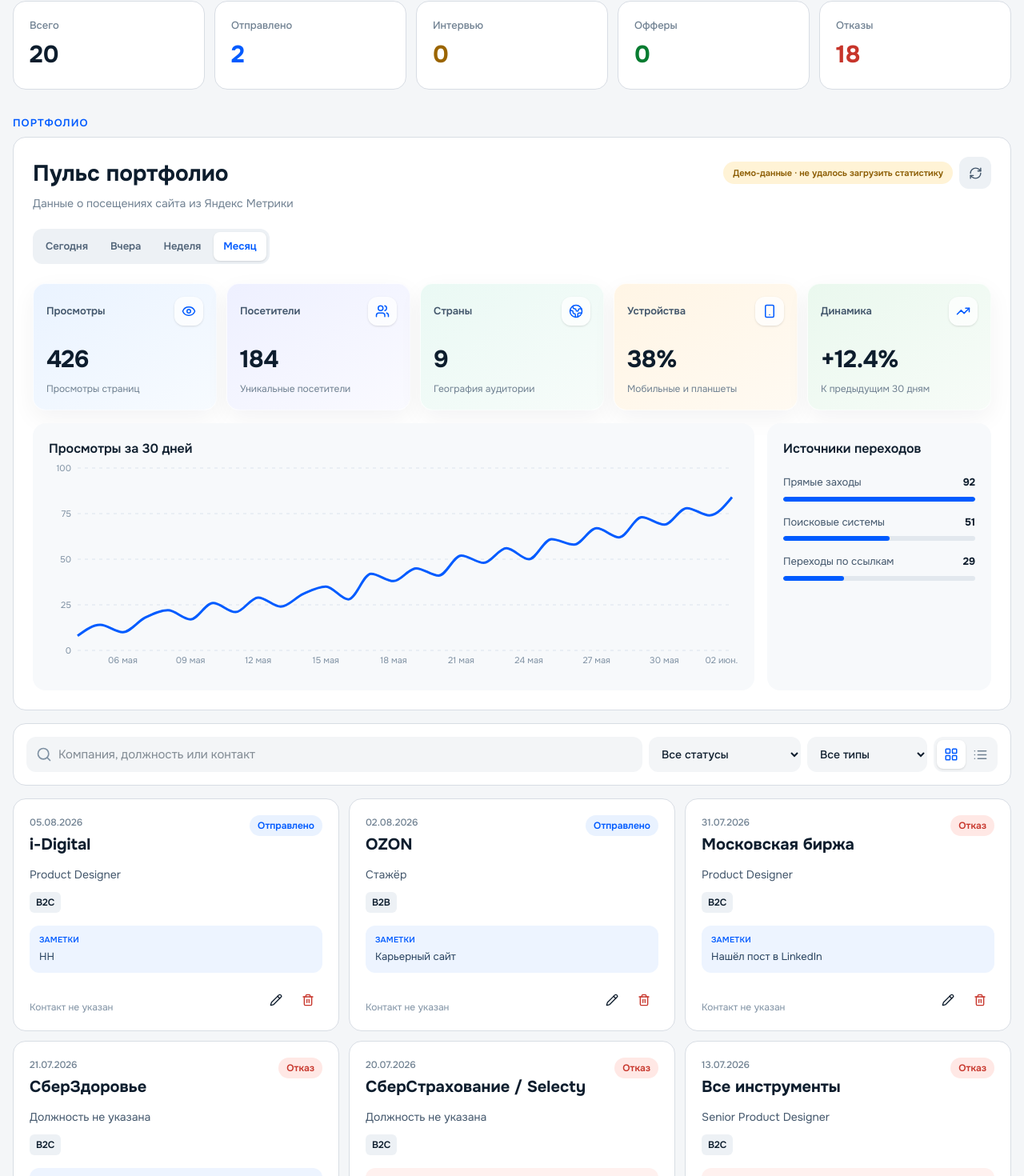
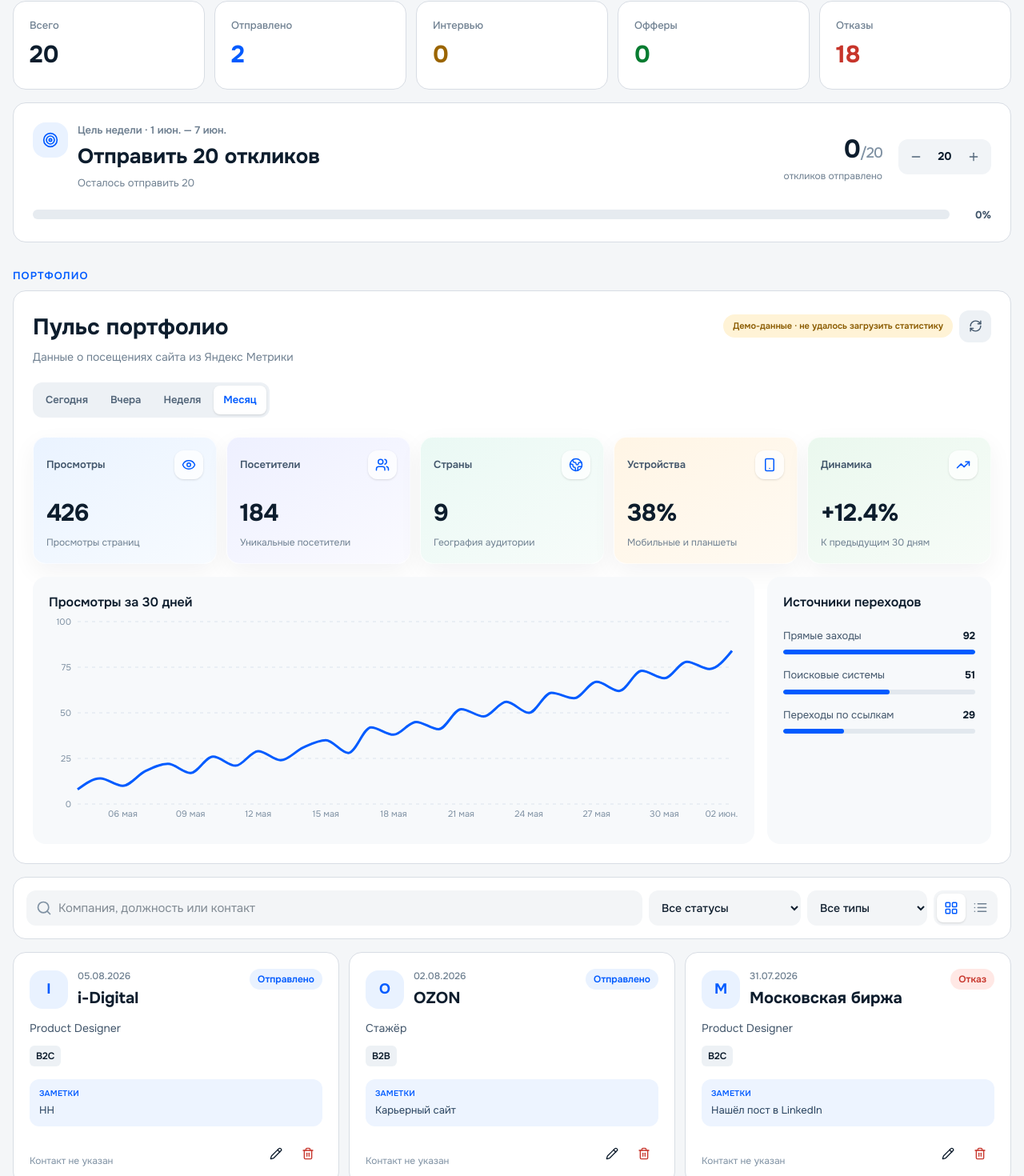
Before and after one commit to spacemanfromul/sertop, a React (Vite) app: page /dashboard in a window 1280 px wide. Shown: the part 204-1674 px from the top of the page at 80% size. Built offline with nearby package versions, Linux system fonts and the light colour scheme; a web font is replaced by a local one.

Commit message:
feat: improve dashboard application tracking

```diff
--- /dev/null
+++ b/src/app/components/dashboard/WeeklyGoalCard.tsx
@@ -0,0 +1,49 @@
+import { useEffect, useMemo, useState } from 'react';
+import { Check, Minus, Plus, Target } from 'lucide-react';
+import { SellerCard } from '../SellerUi';
+import type { JobApplication } from '../../pages/dashboardApplicationsData';
+
+const GOAL_KEY = 'toporkov-weekly-applications-goal';
+
+function startOfWeek(date: Date) {
+  const result = new Date(date);
+  const day = result.getDay() || 7;
+  result.setDate(result.getDate() - day + 1);
+  result.setHours(0, 0, 0, 0);
+  return result;
+}
+
+const dateLabel = (date: Date) => new Intl.DateTimeFormat('ru-RU', { day: 'numeric', month: 'short' }).format(date);
+
+export function WeeklyGoalCard({ applications }: { applications: JobApplication[] }) {
+  const [goal, setGoal] = useState(() => Math.max(1, Number(localStorage.getItem(GOAL_KEY)) || 20));
+  useEffect(() => { localStorage.setItem(GOAL_KEY, String(goal)); }, [goal]);
+
+  const progress = useMemo(() => {
+    const start = startOfWeek(new Date());
+    const end = new Date(start); end.setDate(end.getDate() + 6); end.setHours(23, 59, 59, 999);
+    const sent = applications.filter((item) => {
+      const date = new Date(`${item.date}T12:00:00`);
+      return item.status !== 'Черновик' && date >= start && date <= end;
+    }).length;
+    return { sent, start, end, percent: Math.min(100, Math.round((sent / goal) * 100)), remaining: Math.max(0, goal - sent) };
+  }, [applications, goal]);
+
+  const completed = progress.sent >= goal;
+
+  return (
+    <SellerCard className="mt-4 overflow-hidden p-5 md:p-6">
+      <div className="flex flex-col gap-5 md:flex-row md:items-center md:justify-between">
+        <div className="flex min-w-0 items-start gap-3">
+          <span className={`grid size-11 shrink-0 place-items-center rounded-2xl ${completed ? 'bg-[#e2f7e8] text-[#087c31]' : 'bg-[#e9f2ff] text-[#005bff]'}`}>{completed ? <Check className="size-5" /> : <Target className="size-5" />}</span>
+          <div><p className="text-[13px] font-semibold text-[#6f8091]">Цель недели · {dateLabel(progress.start)} — {dateLabel(progress.end)}</p><h2 className="mt-1 text-[22px] font-bold md:text-[26px]">Отправить {goal} откликов</h2><p className="mt-1 text-[13px] text-[#6f8091]">{completed ? 'Цель выполнена — отличный темп' : `Осталось отправить ${progress.remaining}`}</p></div>
+        </div>
+        <div className="flex items-center justify-between gap-5 md:justify-end">
+          <div className="text-right"><p className="text-[32px] font-bold tracking-[-0.03em] text-[#001122f2]">{progress.sent}<span className="text-[18px] font-medium text-[#7f91a3]">/{goal}</span></p><p className="text-[12px] text-[#6f8091]">откликов отправлено</p></div>
+          <div className="flex items-center rounded-xl bg-[#f1f4f7] p-1"><button type="button" onClick={() => setGoal((value) => Math.max(1, value - 1))} className="grid size-9 place-items-center rounded-lg text-[#526579] hover:bg-white" aria-label="Уменьшить цель"><Minus className="size-4" /></button><span className="min-w-9 text-center text-[14px] font-bold">{goal}</span><button type="button" onClick={() => setGoal((value) => value + 1)} className="grid size-9 place-items-center rounded-lg text-[#526579] hover:bg-white" aria-label="Увеличить цель"><Plus className="size-4" /></button></div>
+        </div>
+      </div>
+      <div className="mt-5 flex items-center gap-3"><div className="h-3 flex-1 overflow-hidden rounded-full bg-[#e6ebf0]"><div className={`h-full rounded-full transition-[width] duration-500 ${completed ? 'bg-[#16a34a]' : 'bg-gradient-to-r from-[#005bff] to-[#6f3dc4]'}`} style={{ width: `${progress.percent}%` }} /></div><span className="w-10 text-right text-[13px] font-bold text-[#42566b]">{progress.percent}%</span></div>
+    </SellerCard>
+  );
+}
--- a/src/app/pages/DashboardPage.tsx
+++ b/src/app/pages/DashboardPage.tsx
@@ -1,14 +1,15 @@
 import { useEffect, useMemo, useState, type FormEvent } from 'react';
-import { BriefcaseBusiness, ExternalLink, LayoutGrid, List, Pencil, Plus, Search, Trash2, X } from 'lucide-react';
+import { BriefcaseBusiness, ExternalLink, ImagePlus, LayoutGrid, List, Pencil, Plus, Search, Trash2, X } from 'lucide-react';
 import { SellerButton, SellerCard } from '../components/SellerUi';
 import { AnalyticsWidget } from '../components/analytics/AnalyticsWidget';
+import { WeeklyGoalCard } from '../components/dashboard/WeeklyGoalCard';
 import { initialApplications, type ApplicationStatus, type JobApplication } from './dashboardApplicationsData';
 
 const STORAGE_KEY = 'toporkov-job-applications-v1';
 const statuses: ApplicationStatus[] = ['Черновик', 'Отправлено', 'Интервью', 'Тестовое', 'Оффер', 'Отказ'];
 const emptyApplication: JobApplication = {
   id: '', date: new Date().toISOString().slice(0, 10), company: '', segment: 'B2B', position: '', status: 'Отправлено',
-  rejectionStage: '', rejectionReason: '', salary: '', link: '', contact: '', notes: '',
+  rejectionStage: '', rejectionReason: '', salary: '', link: '', contact: '', notes: '', logo: '',
 };
 
 const statusClasses: Record<ApplicationStatus, string> = {
@@ -25,12 +26,48 @@ function formatDate(value: string) {
   return new Intl.DateTimeFormat('ru-RU').format(new Date(`${value}T12:00:00`));
 }
 
+function persistApplications(applications: JobApplication[]) {
+  localStorage.setItem(STORAGE_KEY, JSON.stringify(applications));
+}
+
 function StatusBadge({ status }: { status: ApplicationStatus }) {
   return <span className={`inline-flex rounded-full px-2.5 py-1 text-[12px] font-semibold ${statusClasses[status]}`}>{status}</span>;
 }
 
+function CompanyLogo({ application, large = false }: { application: JobApplication; large?: boolean }) {
+  const classes = large ? 'size-12 rounded-2xl text-[18px]' : 'size-10 rounded-xl text-[15px]';
+  return application.logo
+    ? <img src={application.logo} alt="" className={`${classes} shrink-0 border border-[#e2e7ec] bg-white object-contain p-1`} />
+    : <span className={`${classes} grid shrink-0 place-items-center bg-[#e9f2ff] font-bold text-[#005bff]`}>{application.company.trim().charAt(0).toUpperCase() || '—'}</span>;
+}
+
+function LinkifiedText({ children }: { children: string }) {
+  return <>{children.split(/(https?:\/\/[^\s]+)/g).map((part, index) => part.startsWith('http') ? <a key={index} href={part} target="_blank" rel="noreferrer" className="font-medium text-[#005bff] underline decoration-[#005bff55] underline-offset-2 hover:decoration-[#005bff]">{part}</a> : part)}</>;
+}
+
+function prepareLogo(file: File) {
+  return new Promise<string>((resolve, reject) => {
+    if (file.size > 3 * 1024 * 1024) { reject(new Error('Максимальный размер файла — 3 МБ')); return; }
+    const image = new Image();
+    const source = URL.createObjectURL(file);
+    image.onload = () => {
+      const canvas = document.createElement('canvas'); canvas.width = 160; canvas.height = 160;
+      const context = canvas.getContext('2d');
+      if (!context) { URL.revokeObjectURL(source); reject(new Error('Не удалось обработать изображение')); return; }
+      context.fillStyle = '#ffffff'; context.fillRect(0, 0, 160, 160);
+      const scale = Math.min(144 / image.width, 144 / image.height);
+      const width = image.width * scale; const height = image.height * scale;
+      context.drawImage(image, (160 - width) / 2, (160 - height) / 2, width, height);
+      URL.revokeObjectURL(source); resolve(canvas.toDataURL('image/webp', 0.82));
+    };
+    image.onerror = () => { URL.revokeObjectURL(source); reject(new Error('Не удалось открыть изображение')); };
+    image.src = source;
+  });
+}
+
 function ApplicationDialog({ application, onClose, onSave }: { application: JobApplication; onClose: () => void; onSave: (item: JobApplication) => void }) {
   const [form, setForm] = useState(application);
+  const [logoError, setLogoError] = useState('');
   const set = (key: keyof JobApplication, value: string) => setForm((current) => ({ ...current, [key]: value }));
   const submit = (event: FormEvent) => {
     event.preventDefault();
@@ -45,6 +82,16 @@ function ApplicationDialog({ application, onClose, onSave }: { application: JobA
           <button type="button" onClick={onClose} className="grid size-11 place-items-center rounded-full bg-[#eef1f4]" aria-label="Закрыть"><X className="size-5" /></button>
         </div>
         <div className="mt-6 grid gap-4 md:grid-cols-2">
+          <div className="flex items-center gap-4 md:col-span-2">
+            <CompanyLogo application={form} large />
+            <div>
+              <label htmlFor="company-logo-upload" className="inline-flex h-10 cursor-pointer items-center gap-2 rounded-xl bg-[#edf1f5] px-3 text-[13px] font-semibold text-[#42566b] hover:bg-[#e2e8ee]"><ImagePlus className="size-4" />{form.logo ? 'Заменить логотип' : 'Добавить логотип'}</label>
+              <input id="company-logo-upload" type="file" accept="image/png,image/jpeg,image/webp,image/svg+xml" className="sr-only" onChange={async (event) => { const file = event.target.files?.[0]; if (!file) return; try { setLogoError(''); set('logo', await prepareLogo(file)); } catch (error) { setLogoError(error instanceof Error ? error.message : 'Не удалось загрузить логотип'); } event.target.value = ''; }} />
+              {form.logo && <button type="button" onClick={() => set('logo', '')} className="ml-2 text-[12px] font-medium text-[#c7352b]">Удалить</button>}
+              {logoError && <p className="mt-1 text-[12px] text-[#c7352b]">{logoError}</p>}
+              <p className="mt-1 text-[11px] text-[#7f91a3]">PNG, JPG, WebP или SVG до 3 МБ</p>
+            </div>
+          </div>
           <Field label="Компания *"><input required value={form.company} onChange={(e) => set('company', e.target.value)} /></Field>
           <Field label="Должность"><input value={form.position} onChange={(e) => set('position', e.target.value)} /></Field>
           <Field label="Дата"><input type="date" value={form.date} onChange={(e) => set('date', e.target.value)} /></Field>
@@ -78,9 +125,9 @@ export default function DashboardPage() {
   const [status, setStatus] = useState('Все статусы');
   const [segment, setSegment] = useState('Все типы');
   const [editing, setEditing] = useState<JobApplication | null>(null);
+  const [storageError, setStorageError] = useState('');
   const [view, setView] = useState<'cards' | 'table'>(() => localStorage.getItem('toporkov-dashboard-view') === 'table' ? 'table' : 'cards');
 
-  useEffect(() => { localStorage.setItem(STORAGE_KEY, JSON.stringify(applications)); }, [applications]);
   useEffect(() => { localStorage.setItem('toporkov-dashboard-view', view); }, [view]);
   useEffect(() => {
     document.title = 'Трекер откликов';
@@ -97,8 +144,30 @@ export default function DashboardPage() {
     .filter((item) => `${item.company} ${item.position} ${item.contact} ${item.notes}`.toLowerCase().includes(query.toLowerCase()))
     .sort((a, b) => b.date.localeCompare(a.date)), [applications, query, status, segment]);
   const count = (value: ApplicationStatus) => applications.filter((item) => item.status === value).length;
-  const save = (item: JobApplication) => { setApplications((current) => current.some((entry) => entry.id === item.id) ? current.map((entry) => entry.id === item.id ? item : entry) : [item, ...current]); setEditing(null); };
-  const remove = (item: JobApplication) => { if (window.confirm(`Удалить отклик в «${item.company}»?`)) setApplications((current) => current.filter((entry) => entry.id !== item.id)); };
+  const save = (item: JobApplication) => {
+    const next = applications.some((entry) => entry.id === item.id)
+      ? applications.map((entry) => entry.id === item.id ? item : entry)
+      : [item, ...applications];
+    try {
+      persistApplications(next);
+      setApplications(next);
+      setStorageError('');
+      setEditing(null);
+    } catch {
+      setStorageError('Не удалось сохранить изменения. Хранилище браузера переполнено — удалите несколько логотипов и повторите попытку.');
+    }
+  };
+  const remove = (item: JobApplication) => {
+    if (!window.confirm(`Удалить отклик в «${item.company}»?`)) return;
+    const next = applications.filter((entry) => entry.id !== item.id);
+    try {
+      persistApplications(next);
+      setApplications(next);
+      setStorageError('');
+    } catch {
+      setStorageError('Не удалось сохранить изменения в браузере.');
+    }
+  };
 
   return (
     <div className="min-h-screen bg-[#f4f6f8] font-['Onest',Arial,sans-serif] text-[#001122f2]">
@@ -108,9 +177,13 @@ export default function DashboardPage() {
           <SellerButton onClick={() => setEditing({ ...emptyApplication })} className="flex w-full items-center justify-center gap-2 !bg-[#005bff] !text-white shadow-[0_6px_18px_rgba(0,91,255,0.24)] hover:!bg-[#004ed6] active:scale-[0.98] active:!bg-[#003ead] md:w-auto"><Plus className="size-5" />Добавить отклик</SellerButton>
         </header>
 
+        {storageError && <div role="alert" className="mt-4 rounded-2xl border border-[#ffc9c3] bg-[#fff1ef] px-4 py-3 text-[13px] font-medium text-[#9f2f27]">{storageError}</div>}
+
         <div className="mt-7 grid grid-cols-2 gap-3 md:grid-cols-5">
           {[['Всего', applications.length, 'text-[#001122f2]'], ['Отправлено', count('Отправлено'), 'text-[#005bff]'], ['Интервью', count('Интервью'), 'text-[#9b6500]'], ['Офферы', count('Оффер'), 'text-[#087c31]'], ['Отказы', count('Отказ'), 'text-[#c7352b]']].map(([label, value, color]) => <SellerCard key={String(label)} className="p-4 md:p-5"><p className="text-[13px] font-medium text-[#6f8091]">{label}</p><p className={`mt-1 text-[30px] font-bold ${color}`}>{value}</p></SellerCard>)}
         </div>
+
+        <WeeklyGoalCard applications={applications} />
 
         <AnalyticsWidget />
 
@@ -129,16 +202,16 @@ export default function DashboardPage() {
         {view === 'cards' ? (
           <div className="mt-4 grid gap-3 md:grid-cols-2 xl:grid-cols-3">
             {filtered.length === 0 ? <SellerCard className="col-span-full px-5 py-16 text-center text-[#6f8091]">Ничего не найдено</SellerCard> : filtered.map((item) => (
-              <SellerCard key={item.id} className="flex min-h-[280px] flex-col p-5">
+              <SellerCard key={item.id} className="flex min-h-[280px] min-w-0 flex-col overflow-hidden p-5">
                 <div className="flex items-start justify-between gap-3">
-                  <div className="min-w-0"><p className="text-[12px] font-medium text-[#6f8091]">{formatDate(item.date)}</p><h2 className="mt-1 truncate text-[20px] font-bold">{item.company}</h2></div>
+                  <div className="flex min-w-0 items-center gap-3"><CompanyLogo application={item} large /><div className="min-w-0"><p className="text-[12px] font-medium text-[#6f8091]">{formatDate(item.date)}</p><h2 className="mt-1 truncate text-[20px] font-bold">{item.company}</h2></div></div>
                   <StatusBadge status={item.status} />
                 </div>
                 <p className="mt-3 text-[14px] leading-5 text-[#42566b]">{item.position || 'Должность не указана'}</p>
                 <div className="mt-3 flex items-center gap-2"><span className="rounded-md bg-[#edf1f5] px-2 py-1 text-[12px] font-semibold">{item.segment}</span>{item.salary && <span className="text-[12px] text-[#6f8091]">{item.salary}</span>}</div>
                 <div className="mt-4 grid gap-2">
-                  {item.rejectionReason && <div className="rounded-xl bg-[#fff1ef] px-3 py-2.5"><p className="text-[10px] font-semibold uppercase tracking-wide text-[#c7352b]">Причина отказа</p><p className="mt-1 line-clamp-3 text-[13px] leading-5 text-[#5d2723]">{item.rejectionReason}</p></div>}
-                  {item.notes && <div className="rounded-xl bg-[#edf4ff] px-3 py-2.5"><p className="text-[10px] font-semibold uppercase tracking-wide text-[#005bff]">Заметки</p><p className="mt-1 line-clamp-3 text-[13px] leading-5 text-[#29435f]">{item.notes}</p></div>}
+                  {item.rejectionReason && <div className="min-w-0 overflow-hidden rounded-xl bg-[#fff1ef] px-3 py-2.5"><p className="text-[10px] font-semibold uppercase tracking-wide text-[#c7352b]">Причина отказа</p><p className="mt-1 line-clamp-3 break-words text-[13px] leading-5 text-[#5d2723] [overflow-wrap:anywhere]"><LinkifiedText>{item.rejectionReason}</LinkifiedText></p></div>}
+                  {item.notes && <div className="min-w-0 overflow-hidden rounded-xl bg-[#edf4ff] px-3 py-2.5"><p className="text-[10px] font-semibold uppercase tracking-wide text-[#005bff]">Заметки</p><p className="mt-1 line-clamp-3 break-words text-[13px] leading-5 text-[#29435f] [overflow-wrap:anywhere]"><LinkifiedText>{item.notes}</LinkifiedText></p></div>}
                 </div>
                 <div className="mt-auto flex items-end justify-between pt-4">
                   <p className="max-w-[65%] truncate text-[12px] text-[#7f91a3]">{item.contact || 'Контакт не указан'}</p>
@@ -153,7 +226,7 @@ export default function DashboardPage() {
             <article key={item.id} className="border-b border-[#e8ebef] p-4 last:border-0 md:px-5">
               <div className="grid gap-3 md:grid-cols-[100px_minmax(160px,1fr)_minmax(210px,1.5fr)_90px_120px_84px] md:items-center">
                 <span className="text-[13px] text-[#6f8091]">{formatDate(item.date)}</span>
-                <div className="min-w-0"><p className="truncate text-[16px] font-semibold">{item.company}</p>{item.contact && <p className="truncate text-[12px] text-[#7f91a3]">{item.contact}</p>}</div>
+                <div className="flex min-w-0 items-center gap-2.5"><CompanyLogo application={item} /><div className="min-w-0"><p className="truncate text-[16px] font-semibold">{item.company}</p>{item.contact && <p className="truncate text-[12px] text-[#7f91a3]">{item.contact}</p>}</div></div>
                 <div className="min-w-0"><p className="truncate text-[14px]">{item.position || 'Должность не указана'}</p></div>
                 <span className="w-fit rounded-md bg-[#edf1f5] px-2 py-1 text-[12px] font-semibold">{item.segment}</span>
                 <StatusBadge status={item.status} />
@@ -161,8 +234,8 @@ export default function DashboardPage() {
               </div>
               {(item.rejectionReason || item.notes) && (
                 <div className="mt-3 grid gap-2 md:ml-[112px] md:grid-cols-2">
-                  {item.rejectionReason && <div className="rounded-xl bg-[#fff1ef] px-3 py-2.5"><p className="text-[11px] font-semibold uppercase tracking-wide text-[#c7352b]">Причина отказа</p><p className="mt-1 text-[13px] leading-5 text-[#5d2723]">{item.rejectionReason}</p></div>}
-                  {item.notes && <div className="rounded-xl bg-[#edf4ff] px-3 py-2.5"><p className="text-[11px] font-semibold uppercase tracking-wide text-[#005bff]">Заметки</p><p className="mt-1 text-[13px] leading-5 text-[#29435f]">{item.notes}</p></div>}
+                  {item.rejectionReason && <div className="min-w-0 overflow-hidden rounded-xl bg-[#fff1ef] px-3 py-2.5"><p className="text-[11px] font-semibold uppercase tracking-wide text-[#c7352b]">Причина отказа</p><p className="mt-1 break-words text-[13px] leading-5 text-[#5d2723] [overflow-wrap:anywhere]"><LinkifiedText>{item.rejectionReason}</LinkifiedText></p></div>}
+                  {item.notes && <div className="min-w-0 overflow-hidden rounded-xl bg-[#edf4ff] px-3 py-2.5"><p className="text-[11px] font-semibold uppercase tracking-wide text-[#005bff]">Заметки</p><p className="mt-1 break-words text-[13px] leading-5 text-[#29435f] [overflow-wrap:anywhere]"><LinkifiedText>{item.notes}</LinkifiedText></p></div>}
                 </div>
               )}
             </article>
--- a/src/app/pages/dashboardApplicationsData.ts
+++ b/src/app/pages/dashboardApplicationsData.ts
@@ -13,10 +13,11 @@ export type JobApplication = {
   link: string;
   contact: string;
   notes: string;
+  logo: string;
 };
 
 const row = (id: string, date: string, company: string, segment: 'B2B' | 'B2C', position: string, status: ApplicationStatus, extras: Partial<JobApplication> = {}): JobApplication => ({
-  id, date, company, segment, position, status, rejectionStage: '', rejectionReason: '', salary: '', link: '', contact: '', notes: '', ...extras,
+  id, date, company, segment, position, status, rejectionStage: '', rejectionReason: '', salary: '', link: '', contact: '', notes: '', logo: '', ...extras,
 });
 
 export const initialApplications: JobApplication[] = [
```
